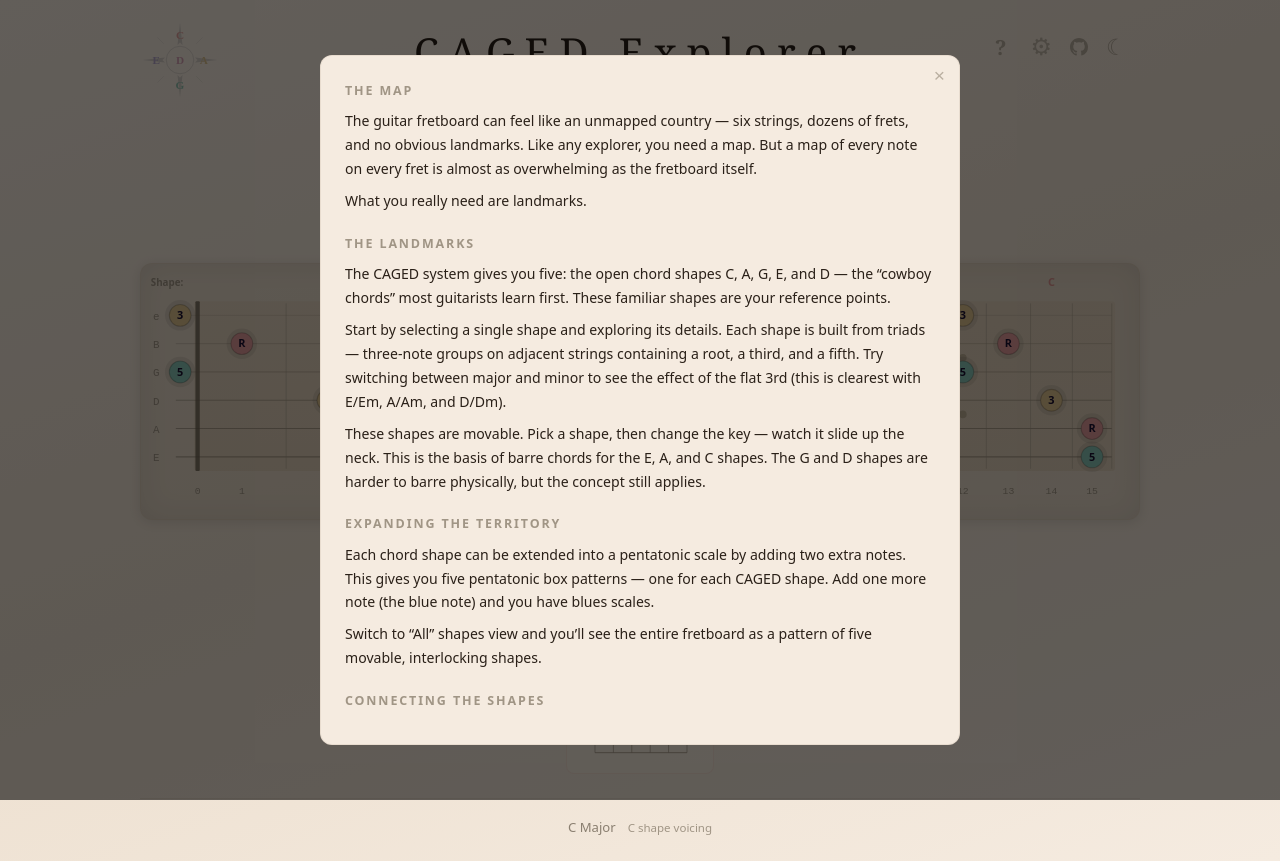
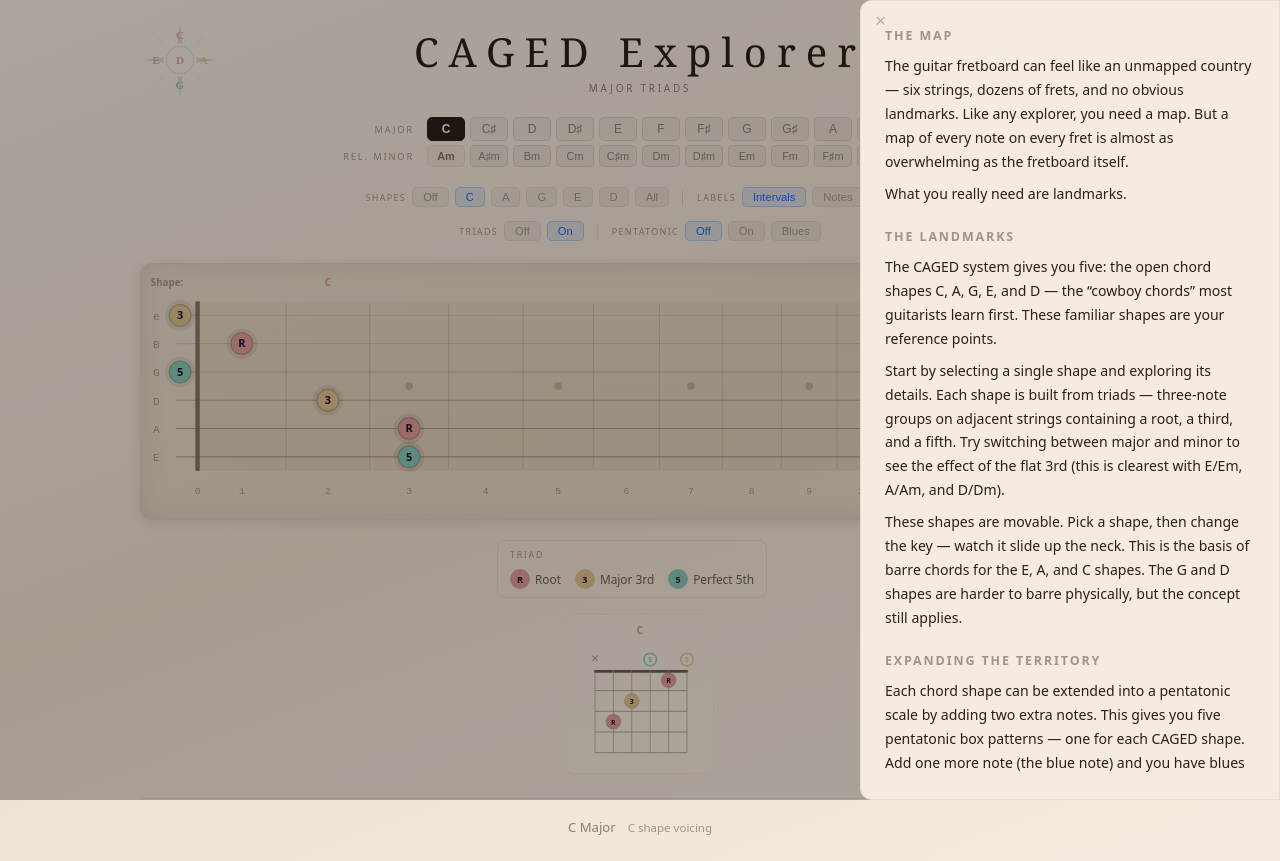
Before and after one commit to tartansandal/caged-explorer, a React (Vite) app: page / in a window 1280 px wide. Both pictures are taken after a click on the button "About CAGED Explorer". Built offline with nearby package versions, Linux system fonts and the light colour scheme.

Commit message:
feat: convert help modal to slide-in side panel
Replace the centered overlay modal with a right-edge panel that slides
in with a CSS transform transition, letting users see the fretboard
while reading help content.

```diff
--- a/src/App.jsx
+++ b/src/App.jsx
@@ -355,25 +355,30 @@ function ChordDiagram({ chord, shape, accent, keyIdx, labelMode, italic = false,
   );
 }
 
-function HelpModal({ onClose, theme }) {
+function HelpPanel({ isOpen, onClose, theme }) {
   const heading = { fontSize: "0.78rem", fontWeight: 700, margin: "20px 0 8px",
     letterSpacing: "0.15em", textTransform: "uppercase", color: theme.text.dim };
   const para = { margin: "0 0 8px" };
   return (
     <div onClick={onClose} style={{
-      position: "fixed", inset: 0, background: "rgba(0,0,0,0.6)",
-      display: "flex", alignItems: "center", justifyContent: "center",
-      zIndex: 1000, padding: 16
+      position: "fixed", inset: 0, background: "rgba(0,0,0,0.3)",
+      zIndex: 1000,
+      opacity: isOpen ? 1 : 0, pointerEvents: isOpen ? "auto" : "none",
+      transition: "opacity 0.3s"
     }}>
       <div onClick={e => e.stopPropagation()} style={{
+        position: "fixed", top: 0, right: 0, bottom: 0,
+        width: 380, maxWidth: "100vw",
         background: theme.bg.modal, border: `1px solid ${theme.border.subtle}`,
-        borderRadius: 12, maxWidth: 600, maxHeight: "80vh",
-        padding: "24px 14px 24px 24px", overflow: "hidden", position: "relative",
+        borderRadius: "12px 0 0 12px",
+        padding: "24px 14px 24px 24px", overflow: "hidden",
         display: "flex", flexDirection: "column",
-        color: theme.text.primary, lineHeight: 1.7, fontSize: "0.88rem"
+        color: theme.text.primary, lineHeight: 1.7, fontSize: "0.88rem",
+        transform: isOpen ? "translateX(0)" : "translateX(100%)",
+        transition: "transform 0.3s ease"
       }}>
         <button onClick={onClose} style={{
-          position: "absolute", top: 8, right: 8, background: "none",
+          position: "absolute", top: 8, left: 8, background: "none",
           border: "none", cursor: "pointer", fontSize: "1.2rem",
           color: theme.text.dim, opacity: 0.7, zIndex: 1
         }}>&times;</button>
@@ -1055,7 +1060,7 @@ export default function CAGEDExplorer() {
           </span>
         </div>
       </div>
-      {showHelp && <HelpModal onClose={() => setShowHelp(false)} theme={theme} />}
+      <HelpPanel isOpen={showHelp} onClose={() => setShowHelp(false)} theme={theme} />
     </div>
   );
 }
```
